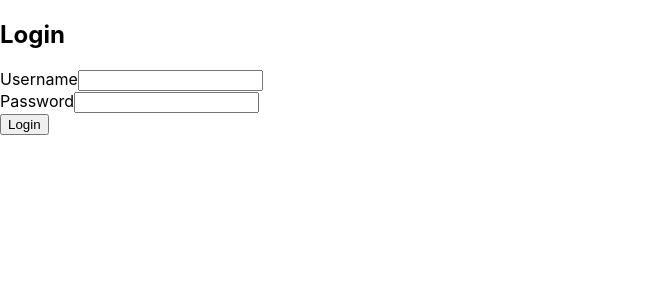
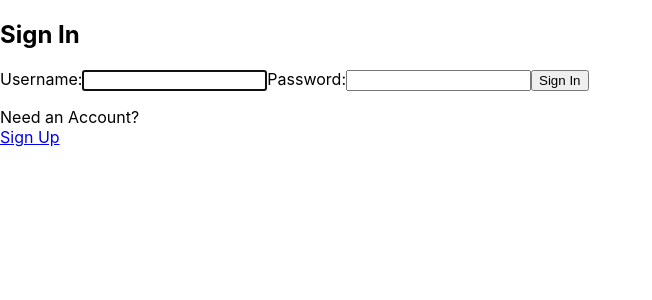
Before and after one commit to itsthamizh/zCartFrontend, a React (Create React App) app: page /login in a window 1280 px wide. Shown: the top 300 px of the page, without its empty margins (0-652 px from the left). Built offline with nearby package versions, Linux system fonts and the light colour scheme.

Commit message:
add some components

```diff
--- a/package.json
+++ b/package.json
@@ -6,9 +6,11 @@
     "@testing-library/jest-dom": "^5.17.0",
     "@testing-library/react": "^13.4.0",
     "@testing-library/user-event": "^13.5.0",
+    "axios": "^0.24.0",
     "react": "^18.2.0",
     "react-dom": "^18.2.0",
-    "react-scripts": "5.0.1",
+    "react-router-dom": "^6.17.0",
+    "react-scripts": "^5.0.1",
     "web-vitals": "^2.1.4"
   },
   "scripts": {
--- a/src/App.js
+++ b/src/App.js
@@ -1,24 +1,25 @@
-import logo from './logo.svg';
+import Login from './components/Login';
+import Layout from './components/Layout';
+import { Routes, Route, Router } from 'react-router-dom';
+import { BrowserRouter } from 'react-router-dom';
+
 import './App.css';
+
+const ROLES = {
+  'User': 2001,
+  'Editor': 1984,
+  'Admin': 5150
+}
+
 
 function App() {
   return (
-    <div className="App">
-      <header className="App-header">
-        <img src={logo} className="App-logo" alt="logo" />
-        <p>
-          Edit <code>src/App.js</code> and save to reload.
-        </p>
-        <a
-          className="App-link"
-          href="https://reactjs.org"
-          target="_blank"
-          rel="noopener noreferrer"
-        >
-          Learn React
-        </a>
-      </header>
-    </div>
+    <BrowserRouter>
+      <Routes>
+          <Route path="/" element={<Layout />} />
+          <Route path="/login" element={<Login />} />
+      </Routes>
+    </BrowserRouter>
   );
 }
 
--- /dev/null
+++ b/src/api/axios.js
@@ -0,0 +1,5 @@
+import axios from 'axios';
+
+export default axios.create({
+    baseURL: 'http://localhost:8080/api/v1'
+});
--- /dev/null
+++ b/src/components/Layout.js
@@ -0,0 +1,14 @@
+import { Outlet } from "react-router-dom"
+
+const Layout = () => {
+    return (
+        <main className="App">
+            {/* <Outlet /> */}
+            <div>
+                <h2>This is main page....!!!</h2>
+            </div>
+        </main>
+    )
+}
+
+export default Layout
--- a/src/components/Login.js
+++ b/src/components/Login.js
@@ -1,43 +1,105 @@
-import React, { useState } from 'react';
+import { useRef, useState, useEffect } from 'react';
+import useAuth from '../hooks/useAuth';
+import { Link, useNavigate, useLocation } from 'react-router-dom';
+
+import axios from '../api/axios';
+const LOGIN_URL = '/auth';
 
 const Login = () => {
-  const [username, setUsername] = useState('');
-  const [password, setPassword] = useState('');
+    const { setAuth } = useAuth();
 
-  const handleLogin = (e) => {
+    const navigate = useNavigate();
+    const location = useLocation();
+    const from = location.state?.from?.pathname || "/";
+
+    const userRef = useRef();
+    const errRef = useRef();
+
+    const [user, setUser] = useState('');
+    const [pwd, setPwd] = useState('');
+    const [errMsg, setErrMsg] = useState('');
+
+    useEffect(() => {
+        userRef.current.focus();
+    }, [])
+
+    useEffect(() => {
+        setErrMsg('');
+    }, [user, pwd])
+
+    const handleSubmit = async (e) => {
         e.preventDefault();
-    // Here you can add code to handle authentication
-    // For this example, we'll just log the username and password
-    console.log('Username:', username);
-    console.log('Password:', password);
-  };
+
+        try {
+            const response = await axios.post(LOGIN_URL,
+                JSON.stringify({ user, pwd }),
+                {
+                    headers: { 'Content-Type': 'application/json' },
+                    withCredentials: true
+                }
+            );
+
+
+            console.log(JSON.stringify(response?.data));
+            //console.log(JSON.stringify(response));
+
+
+            const accessToken = response?.data?.accessToken;
+            const roles = response?.data?.roles;
+            setAuth({ user, pwd, roles, accessToken });
+            setUser('');
+            setPwd('');
+            navigate(from, { replace: true });
+        } catch (err) {
+            if (!err?.response) {
+                setErrMsg('No Server Response');
+            } else if (err.response?.status === 400) {
+                setErrMsg('Missing Username or Password');
+            } else if (err.response?.status === 401) {
+                setErrMsg('Unauthorized');
+            } else {
+                setErrMsg('Login Failed');
+            }
+            errRef.current.focus();
+        }
+    }
 
     return (
-    <div className="login-container">
-      <h2>Login</h2>
-      <form onSubmit={handleLogin}>
-        <div className="form-group">
-          <label htmlFor="username">Username</label>
+
+        <section>
+            <p ref={errRef} className={errMsg ? "errmsg" : "offscreen"} aria-live="assertive">{errMsg}</p>
+            <h1>Sign In</h1>
+            <form onSubmit={handleSubmit}>
+                <label htmlFor="username">Username:</label>
                 <input
                     type="text"
                     id="username"
-            value={username}
-            onChange={(e) => setUsername(e.target.value)}
+                    ref={userRef}
+                    autoComplete="off"
+                    onChange={(e) => setUser(e.target.value)}
+                    value={user}
+                    required
                 />
-        </div>
-        <div className="form-group">
-          <label htmlFor="password">Password</label>
+
+                <label htmlFor="password">Password:</label>
                 <input
                     type="password"
                     id="password"
-            value={password}
-            onChange={(e) => setPassword(e.target.value)}
+                    onChange={(e) => setPwd(e.target.value)}
+                    value={pwd}
+                    required
                 />
-        </div>
-        <button type="submit">Login</button>
+                <button>Sign In</button>
             </form>
-    </div>
-  );
-};
+            <p>
+                Need an Account?<br />
+                <span className="line">
+                    <Link to="/register">Sign Up</Link>
+                </span>
+            </p>
+        </section>
 
-export default Login;
+    )
+}
+
+export default Login
--- /dev/null
+++ b/src/context/AuthProvider.js
@@ -0,0 +1,15 @@
+import { createContext, useState } from "react";
+
+const AuthContext = createContext({});
+
+export const AuthProvider = ({ children }) => {
+    const [auth, setAuth] = useState({});
+
+    return (
+        <AuthContext.Provider value={{ auth, setAuth }}>
+            {children}
+        </AuthContext.Provider>
+    )
+}
+
+export default AuthContext;
--- /dev/null
+++ b/src/hooks/useAuth.js
@@ -0,0 +1,8 @@
+import { useContext } from "react";
+import AuthContext from "../context/AuthProvider";
+
+const useAuth = () => {
+    return useContext(AuthContext);
+}
+
+export default useAuth;
--- a/src/index.js
+++ b/src/index.js
@@ -8,8 +8,7 @@
 const root = ReactDOM.createRoot(document.getElementById('root'));
 root.render(
   <React.StrictMode>
-    {/* <App /> */}
-    <Login/>
+    <App />
   </React.StrictMode>
 );
 
```
Also changed, not shown: src/css/login.css (added), 1 other file (tests, documents, lock files or other folders). Lines whose indentation alone changed are shown as unchanged.
